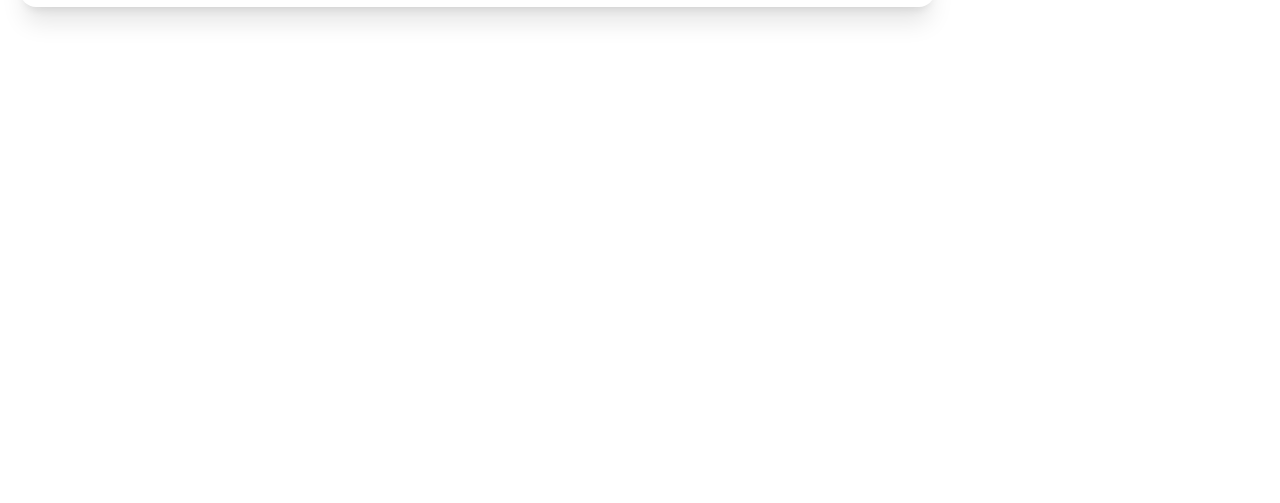
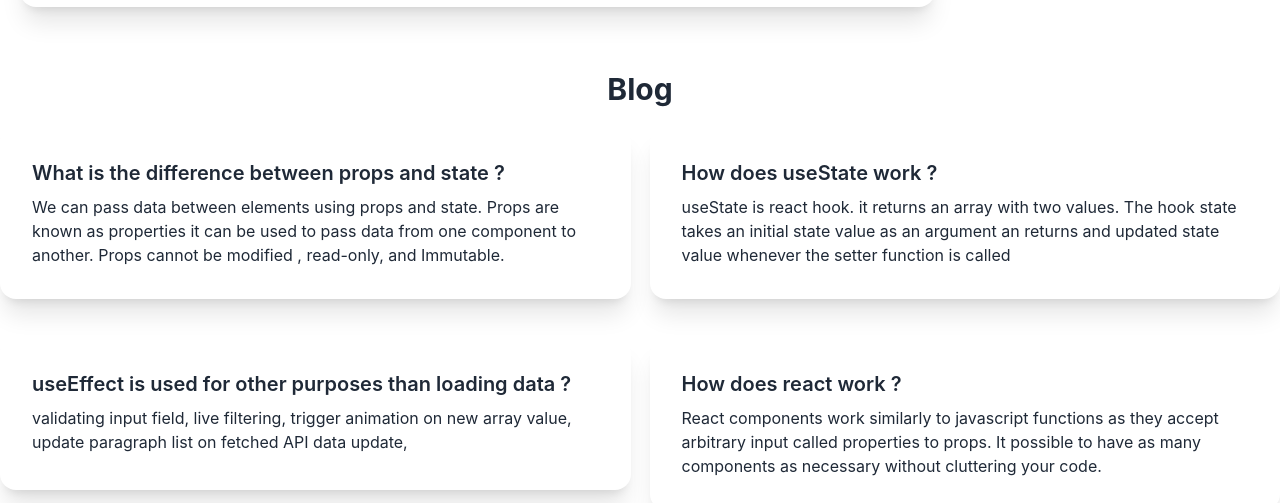
Before and after one commit to shuvodeb17/technology-hub, a React (Vite) app: page / in a window 1280 px wide. Shown: the part 3801-4304 px from the top of the page. Before the commit the page ends 3872 px from the top, so only its background shows below. Built offline with nearby package versions, Linux system fonts and the light colour scheme.

Commit message:
blog section added

```diff
--- a/src/App.jsx
+++ b/src/App.jsx
@@ -3,6 +3,7 @@ import Cards from "./components/Cards/Cards";
 import Header from "./components/Header/Header";
 import { ToastContainer, toast } from 'react-toastify';
 import 'react-toastify/dist/ReactToastify.css';
+import Blog from "./components/Blog/Blog";
 
 
 function App() {
@@ -11,6 +12,7 @@ function App() {
     <div className="App">
       <Header></Header>
       <Cards></Cards>
+      <Blog></Blog>
       <ToastContainer />
     </div>
   );
--- /dev/null
+++ b/src/components/Blog/Blog.css
@@ -0,0 +1,10 @@
+.all-card {
+  display: grid;
+  grid-template-columns: repeat(2, 1fr);
+  gap: 19px;
+}
+@media screen and (max-width: 768px) {
+  .all-card {
+    grid-template-columns: repeat(1, 1fr);
+  }
+}
--- /dev/null
+++ b/src/components/Blog/Blog.jsx
@@ -0,0 +1,66 @@
+import React from "react";
+import "./Blog.css";
+
+const Blog = () => {
+  return (
+    <div className="blog-wrapper">
+      <div className="container mx-auto">
+        <h1 className="font-bold text-3xl text-center">Blog</h1>
+
+        <div className="all-card mt-5">
+          <div className="card bg-base-100 shadow-xl mb-5">
+            <div className="card-body">
+              <h2 className="card-title">
+                What is the difference between props and state ?
+              </h2>
+              <p>
+                We can pass data between elements using props and state. Props
+                are known as properties it can be used to pass data from one
+                component to another. Props cannot be modified , read-only, and
+                Immutable.
+              </p>
+            </div>
+          </div>
+
+          <div className="card bg-base-100 shadow-xl mb-5">
+            <div className="card-body">
+              <h2 className="card-title">How does useState work ?</h2>
+              <p>
+                useState is react hook. it returns an array with two values. The
+                hook state takes an initial state value as an argument an
+                returns and updated state value whenever the setter function is
+                called
+              </p>
+            </div>
+          </div>
+
+          <div className="card bg-base-100 shadow-xl mb-5">
+            <div className="card-body">
+              <h2 className="card-title">
+                useEffect is used for other purposes than loading data ?
+              </h2>
+              <p>
+                validating input field, live filtering, trigger animation on new
+                array value, update paragraph list on fetched API data update,{" "}
+              </p>
+            </div>
+          </div>
+
+          <div className="card bg-base-100 shadow-xl">
+            <div className="card-body">
+              <h2 className="card-title">How does react work ?</h2>
+              <p>
+                React components work similarly to javascript functions as they
+                accept arbitrary input called properties to props. It possible
+                to have as many components as necessary without cluttering your
+                code.{" "}
+              </p>
+            </div>
+          </div>
+        </div>
+      </div>
+    </div>
+  );
+};
+
+export default Blog;
```
